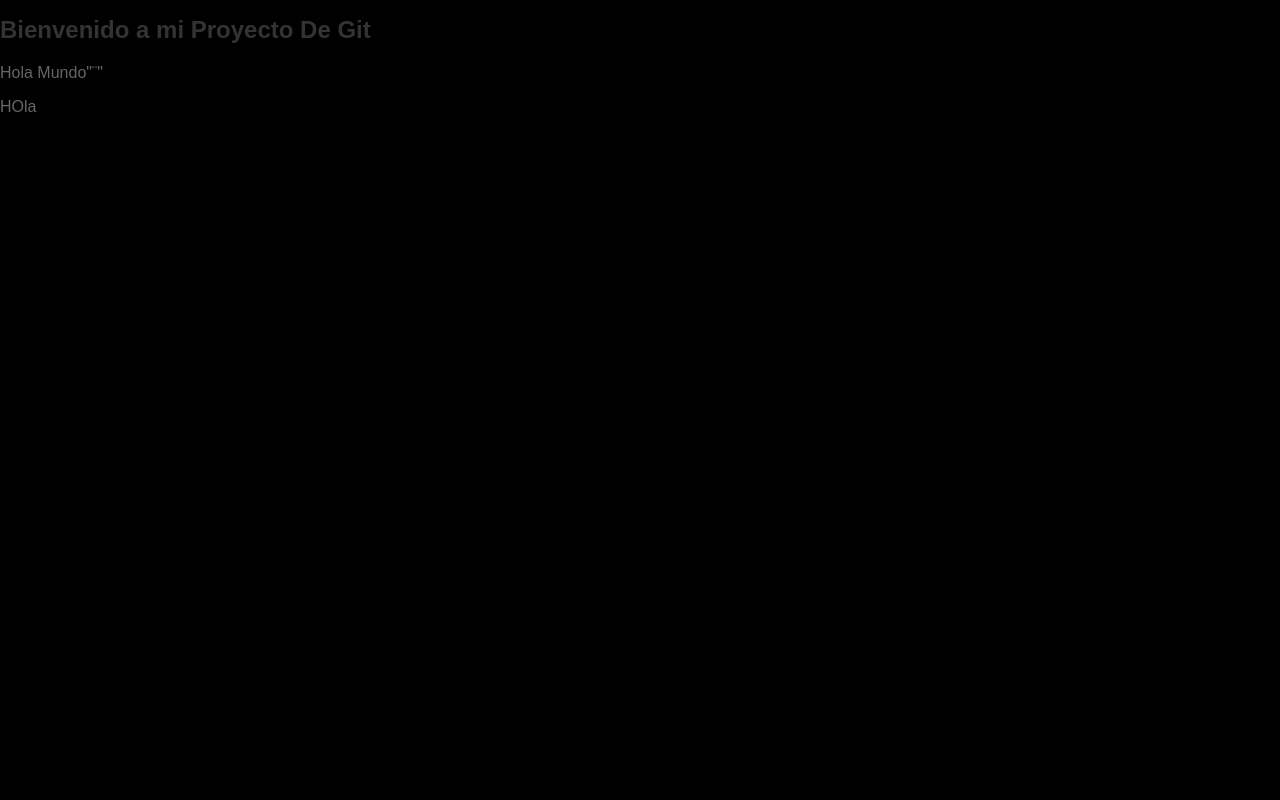
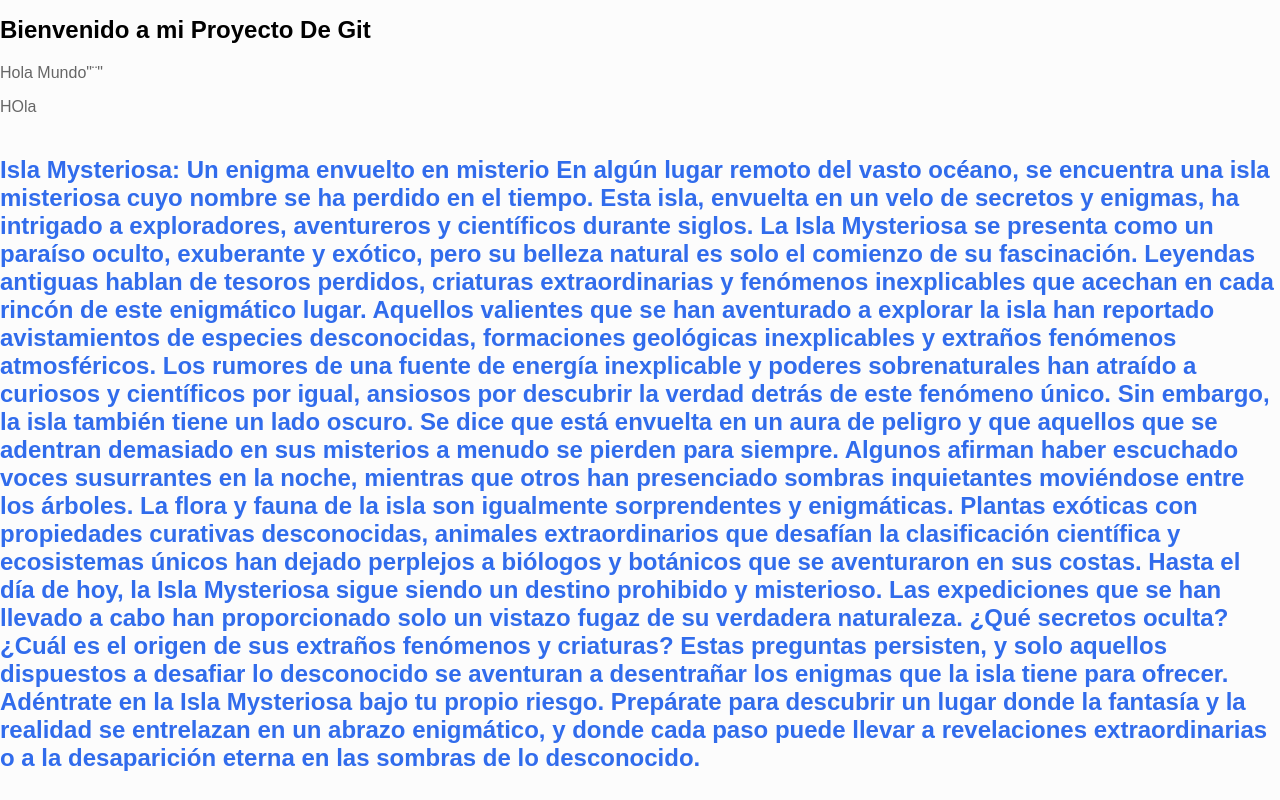
Before and after one commit to CesarRaulG/Practica-GIT, a plain HTML site: page index.html in a window 1280 px wide. Drawn offline with Linux system fonts and the light colour scheme.

Commit message:
Cuarto commit: Realizar cambios en estilos,script y index

```diff
--- a/index.html
+++ b/index.html
@@ -8,6 +8,25 @@
   <h1>Bienvenido a mi Proyecto De Git</h1>
   <p>Hola Mundo"¨"</p>
   <p>HOla</p>
+
+  <h5>
+Isla Mysteriosa: Un enigma envuelto en misterio
+
+En algún lugar remoto del vasto océano, se encuentra una isla misteriosa cuyo nombre se ha perdido en el tiempo. Esta isla, envuelta en un velo de secretos y enigmas, ha intrigado a exploradores, aventureros y científicos durante siglos.
+
+La Isla Mysteriosa se presenta como un paraíso oculto, exuberante y exótico, pero su belleza natural es solo el comienzo de su fascinación. Leyendas antiguas hablan de tesoros perdidos, criaturas extraordinarias y fenómenos inexplicables que acechan en cada rincón de este enigmático lugar.
+
+Aquellos valientes que se han aventurado a explorar la isla han reportado avistamientos de especies desconocidas, formaciones geológicas inexplicables y extraños fenómenos atmosféricos. Los rumores de una fuente de energía inexplicable y poderes sobrenaturales han atraído a curiosos y científicos por igual, ansiosos por descubrir la verdad detrás de este fenómeno único.
+
+Sin embargo, la isla también tiene un lado oscuro. Se dice que está envuelta en un aura de peligro y que aquellos que se adentran demasiado en sus misterios a menudo se pierden para siempre. Algunos afirman haber escuchado voces susurrantes en la noche, mientras que otros han presenciado sombras inquietantes moviéndose entre los árboles.
+
+La flora y fauna de la isla son igualmente sorprendentes y enigmáticas. Plantas exóticas con propiedades curativas desconocidas, animales extraordinarios que desafían la clasificación científica y ecosistemas únicos han dejado perplejos a biólogos y botánicos que se aventuraron en sus costas.
+
+Hasta el día de hoy, la Isla Mysteriosa sigue siendo un destino prohibido y misterioso. Las expediciones que se han llevado a cabo han proporcionado solo un vistazo fugaz de su verdadera naturaleza. ¿Qué secretos oculta? ¿Cuál es el origen de sus extraños fenómenos y criaturas? Estas preguntas persisten, y solo aquellos dispuestos a desafiar lo desconocido se aventuran a desentrañar los enigmas que la isla tiene para ofrecer.
+
+Adéntrate en la Isla Mysteriosa bajo tu propio riesgo. Prepárate para descubrir un lugar donde la fantasía y la realidad se entrelazan en un abrazo enigmático, y donde cada paso puede llevar a revelaciones extraordinarias o a la desaparición eterna en las sombras de lo desconocido.
+</h5>
+
   <script src="script.js"></script>
 </body>
 </html>
--- a/script.js
+++ b/script.js
@@ -1,4 +1,8 @@
 console.log('¡Hola ');
 var nombre = 'Cesar';
 var edad = 20;
+
+var universidad = 'UTSJR'
+var materia = 'Desarollo '
 console.log('Mi nombre es ' + nombre + ' y tengo ' + edad + ' años.');
+console.log('Mi universidad es '+universidad + 'y el trabajo es de la materia '+ materia);
--- a/styles.css
+++ b/styles.css
@@ -1,12 +1,12 @@
 body {
-  background-color: #000000;
+  background-color: #fcfcfc;
   font-family: Arial, sans-serif;
   margin: 0;
   padding: 0;
 }
 
 h1 {
-  color: #333;
+  color: #000000;
   font-size: 24px;
   margin-bottom: 20px;
 }
@@ -15,3 +15,9 @@ p {
   color: #666;
   font-size: 16px;
 }
+
+h5 {
+  color: #316cec;
+  font-size: 24px;
+  margin-bottom: 20px;
+}
```
